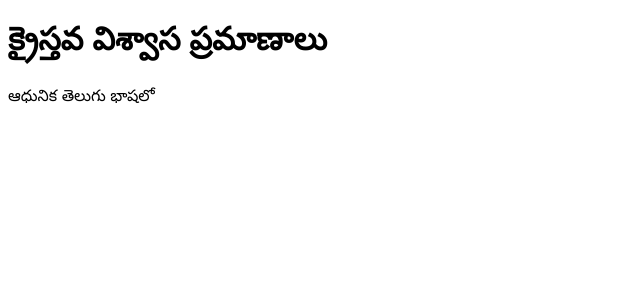
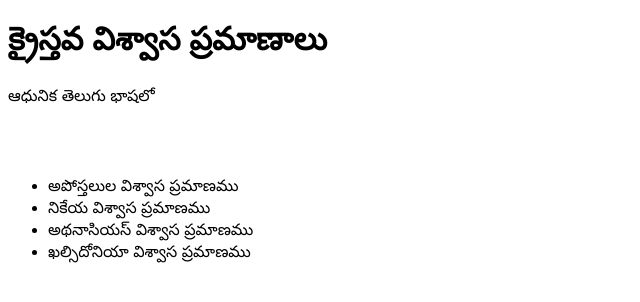
Before and after one commit to tfp-org/creeds-confessions-catechisms, a plain HTML site: page index.html in a window 1280 px wide. Shown: the whole page, without its empty margins (0-640 px from the left). Drawn offline with Linux system fonts and the light colour scheme; a web font is replaced by a local one.

Commit message:
Add links for creed pages

```diff
--- a/index.html
+++ b/index.html
@@ -12,5 +12,12 @@
 <body>
     <h1>క్రైస్తవ విశ్వాస ప్రమాణాలు</h1>
     <p>ఆధునిక తెలుగు భాషలో</p>
+    <br><br>
+    <ul>
+        <li href="ac-te">అపోస్తలుల విశ్వాస ప్రమాణము</li>
+        <li href="nc-te">నికేయ విశ్వాస ప్రమాణము </li>
+        <li href="atc-te">అథనాసియస్ విశ్వాస ప్రమాణము</li>
+        <li href="cc-te">ఖల్సిదోనియా విశ్వాస ప్రమాణము</li>
+    </ul>
 </body>
 </html>
```
